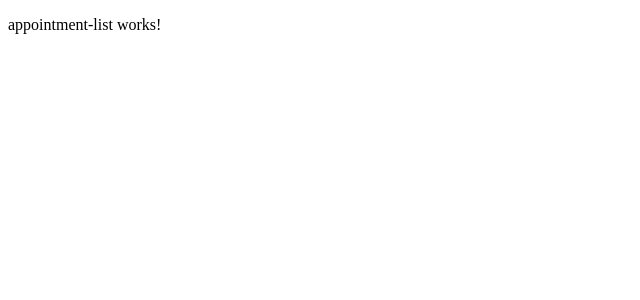
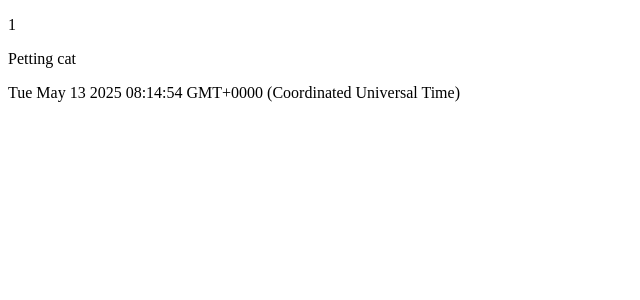
Before and after one commit to PikaNguyen/Appointment, an Angular app: page / in a window 1280 px wide. Shown: the top 300 px of the page, without its empty margins (0-640 px from the left). Built offline with nearby package versions, Linux system fonts and the light colour scheme.

Commit message:
add interface appointment simply

```diff
--- a/src/app/appointment-list/appointment-list.component.html
+++ b/src/app/appointment-list/appointment-list.component.html
@@ -1 +1,3 @@
-<p>appointment-list works!</p>
+<p>{{appointment.id}}</p>
+<p>{{appointment.title}}</p>
+<p>{{appointment.date}}</p>
--- a/src/app/appointment-list/appointment-list.component.ts
+++ b/src/app/appointment-list/appointment-list.component.ts
@@ -1,4 +1,5 @@
 import { Component } from '@angular/core';
+import { Appointment } from '../models/appointment';
 
 @Component({
   selector: 'app-appointment-list',
@@ -7,4 +8,9 @@
 })
 export class AppointmentListComponent {
 
+  appointment : Appointment = {
+    id: 1,
+    title : "Petting cat",
+    date : new Date(),
+  }
 }
--- /dev/null
+++ b/src/app/models/appointment.ts
@@ -0,0 +1,5 @@
+export interface Appointment {
+    id: number,
+    title: string,
+    date: Date
+}
```
